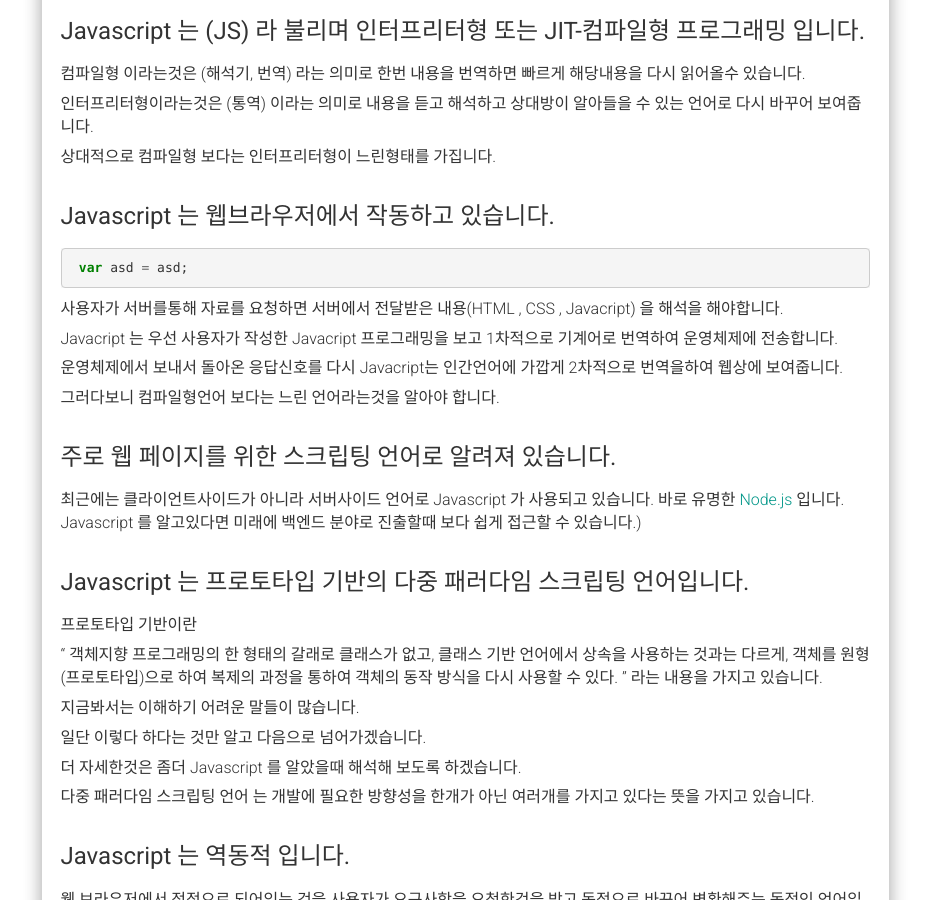
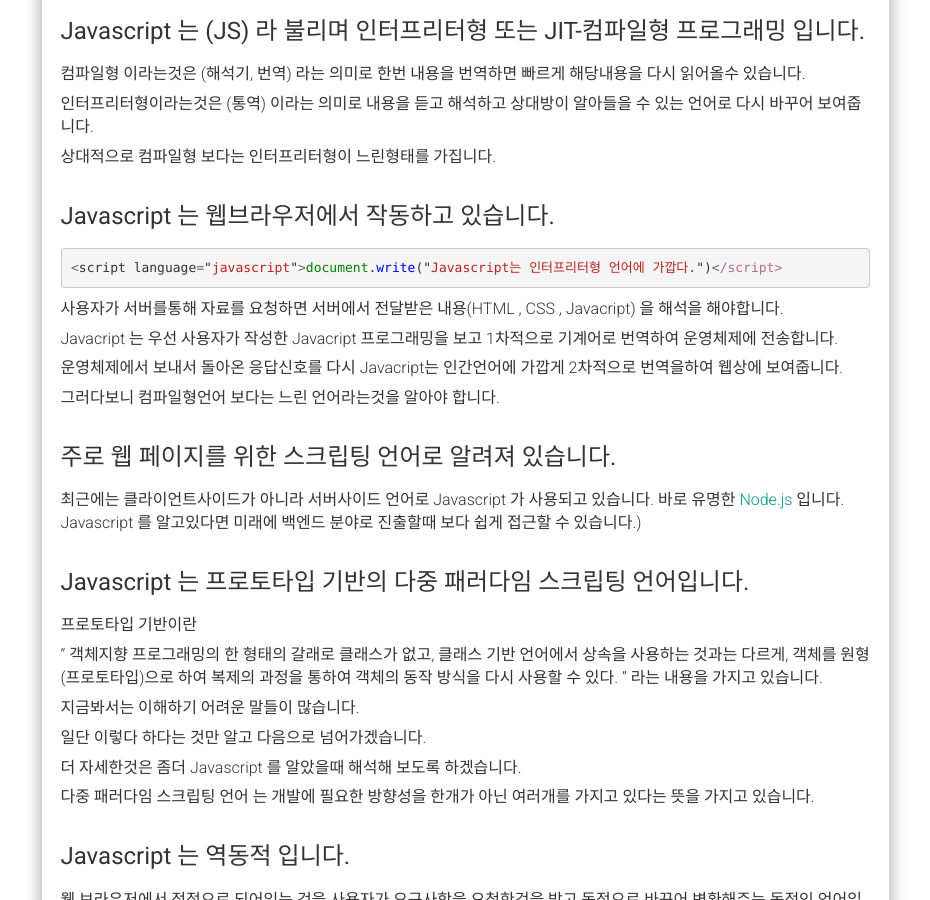
Before and after one commit to alalstjr/promote.github.io, a Jekyll site: the page built from _posts/2018-08-22-Javascript의 특징 및 소개.md, in a window 1280 px wide and 900 px high, scrolled down 624 px. Shown: the whole window, without its empty margins (321-1251 px from the left). Built offline with Jekyll 4.4.1, drawn with Linux system fonts in a browser that asks for light colours; nearby versions of some CDN libraries; our own code applies the rules of GitHub Pages for plain Markdown files; comment, search, counter and statistics services are not loaded.

Commit message:
Update 2018-08-22-Javascript의 특징 및 소개.md

```diff
--- a/_posts/2018-08-22-Javascript의 특징 및 소개.md
+++ b/_posts/2018-08-22-Javascript의 특징 및 소개.md
@@ -20,7 +20,7 @@
 </div>
 <div class="box">
   <div class="small-title"> Javascript 는 웹브라우저에서 작동하고 있습니다.</div>
-  {% highlight javascript %} var asd = asd; {% endhighlight %}
+  {% highlight js %}<script language="javascript">document.write("Javascript는 인터프리터형 언어에 가깝다.")</script>{% endhighlight %}
 
   <p>사용자가 서버를통해 자료를 요청하면 서버에서 전달받은 내용(HTML , CSS , Javacript) 을 해석을 해야합니다.</p>
   <p>Javacript 는 우선 사용자가 작성한 Javacript 프로그래밍을 보고 1차적으로 기계어로 번역하여 운영체제에 전송합니다.</p>
```
